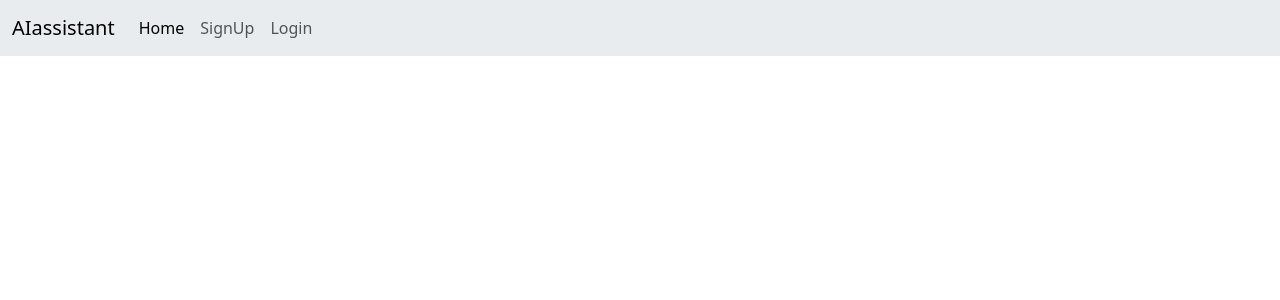
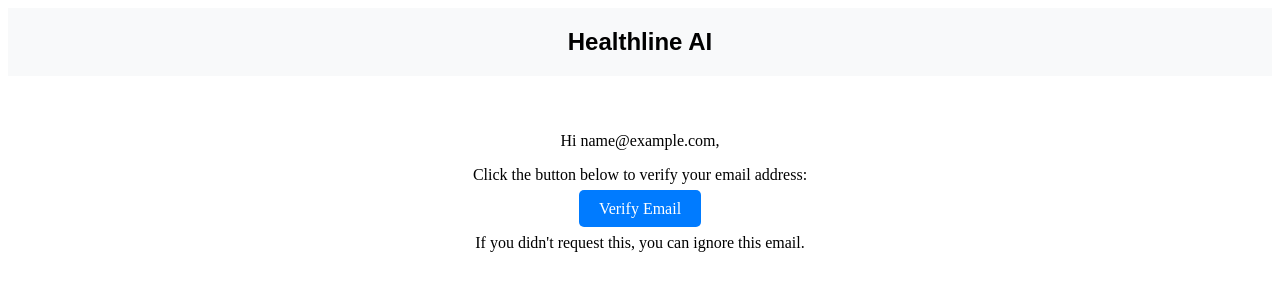
Before and after one commit to alx-cohort-4/healthline, a Django app: template tenant/templates/tenant/email_verification.html in a window 1280 px wide. Shown: the top 300 px of the page. Run offline with Django 5.2, Linux system fonts and the light colour scheme; the template is opened without the code that fills it: most values are stand-ins (such as "Sample title", 1, 10 or a date in 2020).

Commit message:
refactor:change email_verification mail format to avoid strips of headers by google mail

```diff
--- a/tenant/templates/tenant/email_verification.html
+++ b/tenant/templates/tenant/email_verification.html
@@ -1,18 +1,22 @@
-{% extends 'tenant/base.html' %}
-
-{% block title %}
-    Email Verification
-{% endblock %}
-
-{% block content %}
+<div>
+    <table width="100%" cellpadding="0" cellspacing="0" border="0" style="font-family: Arial, sans-serif;">
+        <tr>
+            <td align="center" bgcolor="#f8f9fa" style="padding: 20px 0;">
+                <h2 style="margin: 0;">Healthline AI</h2>
+            </td>
+        </tr>
+    </table>
     <div style="text-align: center; padding: 20px;">
-        <h1>Email Verification</h1>
-        <p>Hi {{ email }},</p>
-        <p>Thank you for signing up. Please click the button below to verify your email address:</p>
-        <a href="#" style="background-color: #4CAF50; color: white; padding: 10px 20px; text-decoration: none; border-radius: 5px;">
-            Verify Email
-        </a>
-        <p>If you did not sign up for an account, you can ignore this email.</p>
-        <p>Thank you,<br>AIassistant</p>
+        <div style="padding: 20px;">
+            <p>Hi {{ email }},</p>
+            <p>Click the button below to verify your email address:</p>
+            <p>
+                <a href="{{ app_url }}/tenant/verify/?token={{ token }}"
+                    style="background-color: #007bff; color: white; padding: 10px 20px; text-decoration: none; border-radius: 5px;">
+                    Verify Email
+                </a>
+            </p>
+            <p>If you didn't request this, you can ignore this email.</p>
+        </div>
     </div>
-{% endblock %}
+</div>
```
